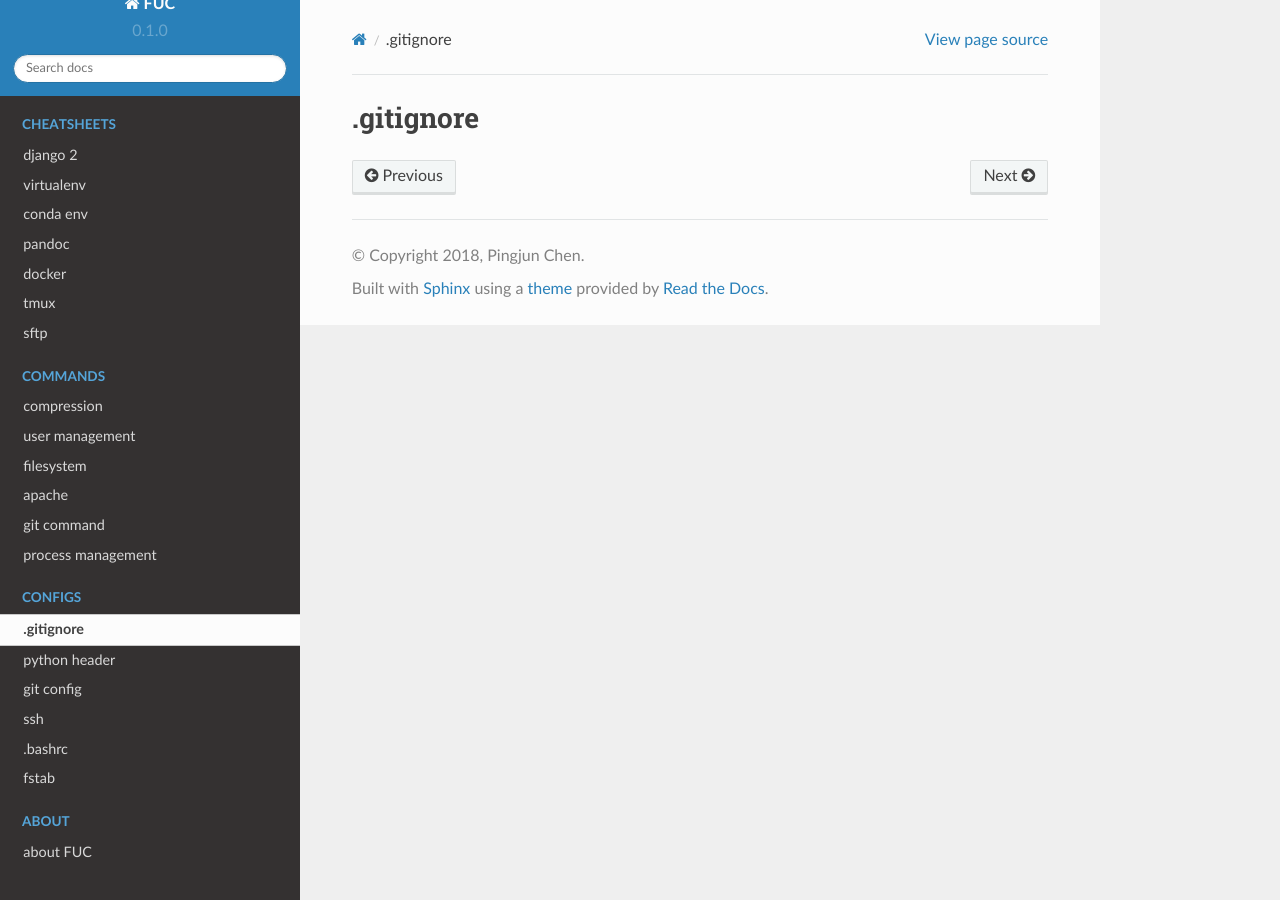
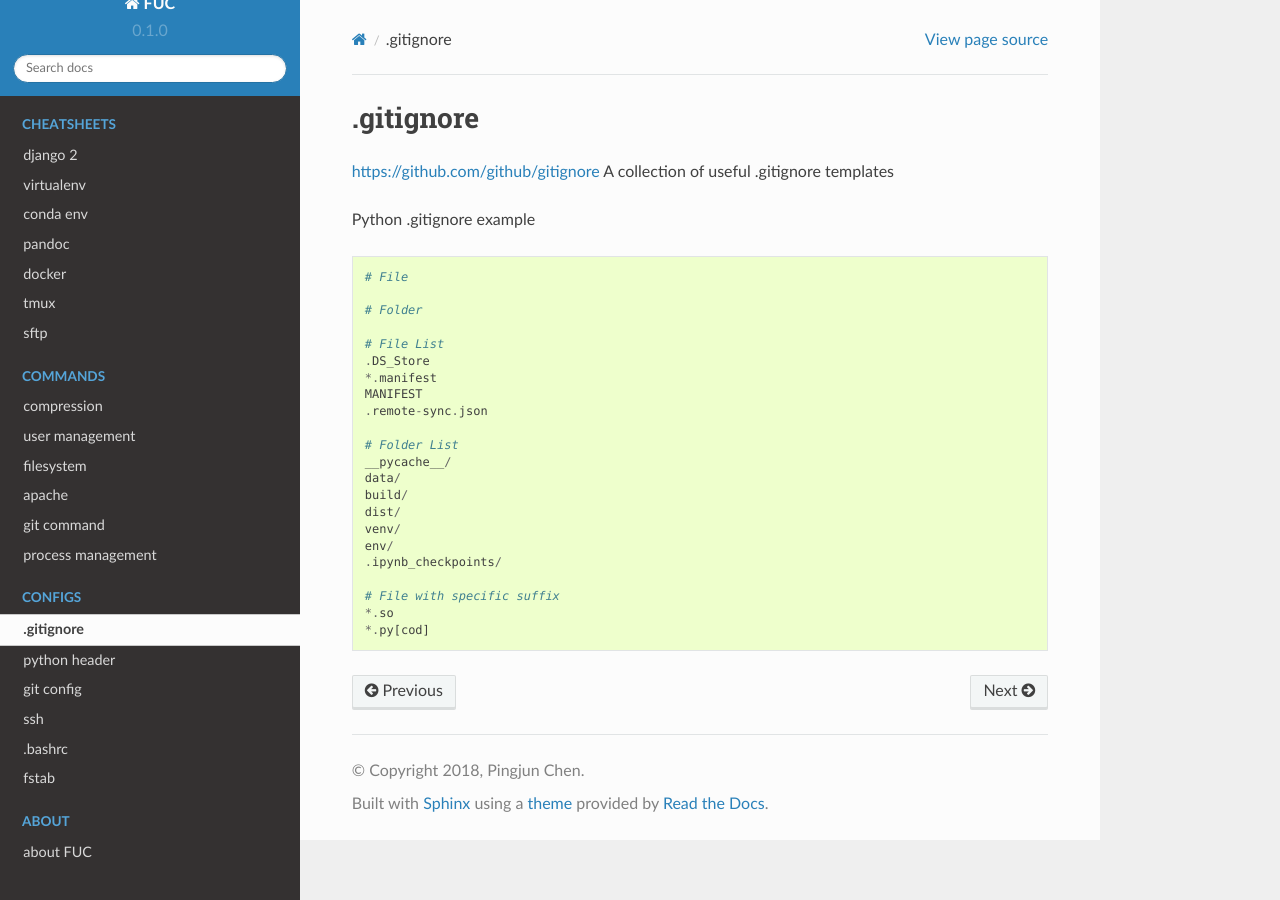
Before and after one commit to PingjunChen/FUC, a Sphinx documentation site: the page built from docs/git_ignore.rst, in a window 1280 px wide. Built offline with Sphinx 7.4.7 and the Read the Docs theme 2.0.0, drawn with Linux system fonts in a browser that asks for light colours.

Commit message:
add gitignore docs

```diff
--- a/docs/git_ignore.rst
+++ b/docs/git_ignore.rst
@@ -1,2 +1,32 @@
 .gitignore
 ========
+
+`https://github.com/github/gitignore <https://github.com/github/gitignore>`_
+A collection of useful .gitignore templates
+
+Python .gitignore example
+
+.. code-block::
+
+    # File
+
+    # Folder
+
+    # File List
+    .DS_Store
+    *.manifest
+    MANIFEST
+    .remote-sync.json
+
+    # Folder List
+    __pycache__/
+    data/
+    build/
+    dist/
+    venv/
+    env/
+    .ipynb_checkpoints/
+
+    # File with specific suffix
+    *.so
+    *.py[cod]
```
